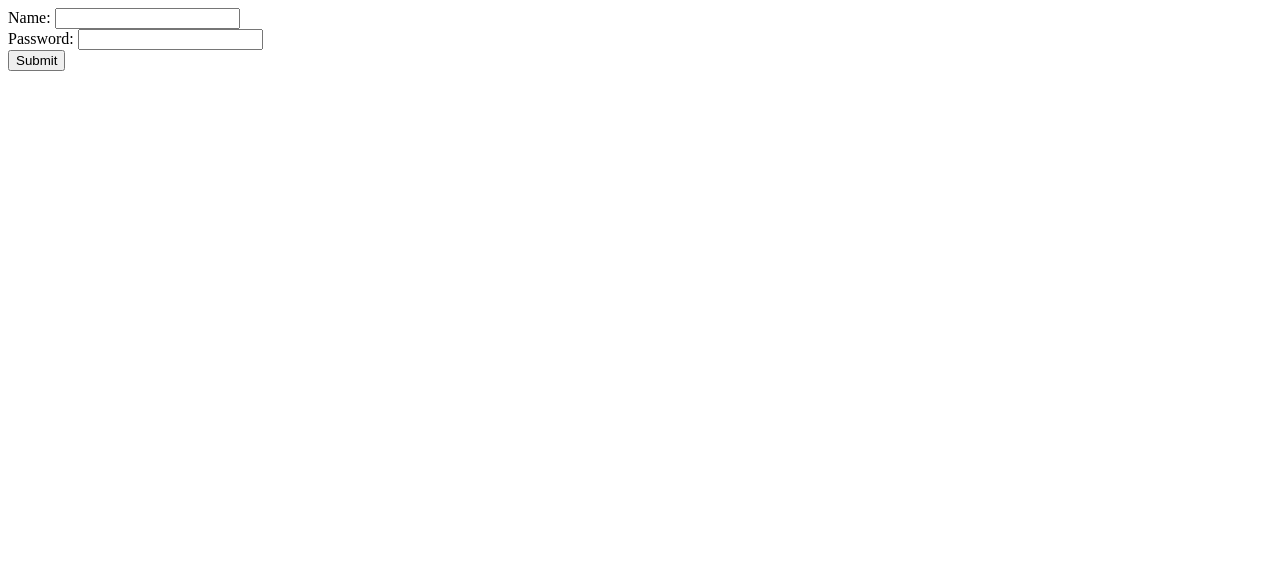
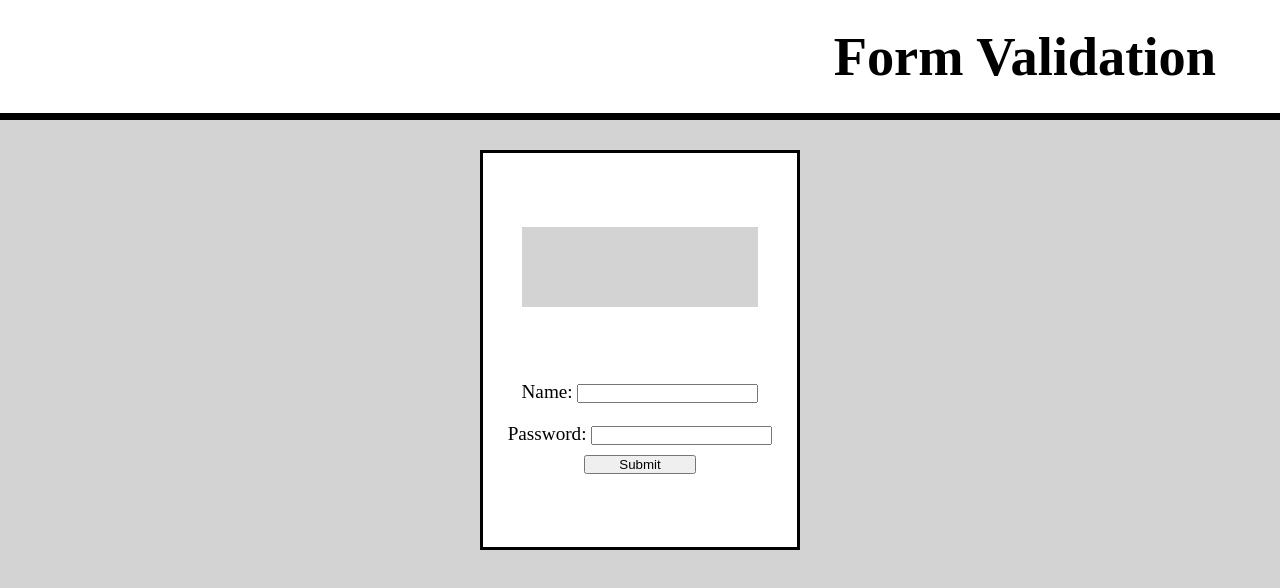
Before and after one commit to ProjectDueTmr/form-validation, a plain HTML site: page index.html in a window 1280 px wide. Drawn offline with Linux system fonts and the light colour scheme.

Commit message:
finished

```diff
--- a/index.html
+++ b/index.html
@@ -7,8 +7,14 @@
     <link rel="stylesheet" href="style.css">
 </head>
 <body>
-    <div id="error"></div>
-    <form id="form" action="./" method="GET">
+    <header>
+        <div>
+            <h1>Form Validation</h1>
+        </div>
+    </header>
+    <section class="formPanel">
+    <div id="error" class="error"></div>
+    <form id="form" class="form" action="./" method="GET">
         <div>
             <label for="name">Name:</label>
             <input id="name" name="name" type="text">
@@ -19,6 +25,7 @@
         </div>
         <button type="submit">Submit</button>
     </form>
+    </section>
     <script defer src="./main.js"></script>
 </body>
 </html>
--- a/main.js
+++ b/main.js
@@ -8,6 +8,12 @@ form.addEventListener('submit', (e) => {
     if (name.value === '' || name.value == null) {
         messages.push('Name is required');
     }
+    if(password.value.length <= 6){
+        messages.push('Password must be longer than 6 characters');
+    }
+    if(password.value.length >= 15){
+        messages.push('Password must be shorter than 15 characters');
+    }
     if(messages.length > 0){
         e.preventDefault()
         errorElement.innerText = messages.join(', ')
--- a/style.css
+++ b/style.css
@@ -0,0 +1,56 @@
+* {
+    margin: 0;
+    padding: 0;
+    box-sizing: border-box;
+}
+body{
+    display: flex;
+    /* justify-content: center; */
+    flex-direction: column;
+    align-items: center;
+    height: 100vh;
+    background-color: lightgray;
+}
+header{
+    display: flex;
+    justify-content: flex-end;
+    align-items: center;
+    width: 100%;
+    height: 15vh;
+    border-bottom: 7px solid black;
+    background-color: white;
+}
+header div {
+    margin-right: 4rem;
+    font-size: 1.7rem;
+}
+.formPanel{
+    background-color: white;
+    font-size: 1.2rem;
+    margin-top: 30px;
+    border: 3px solid black;
+    height: 50vh;
+    width: 25vw;
+    display: flex;
+    flex-direction: column;
+    align-items: center;
+    justify-content: center;
+}
+.form{
+    flex-direction: column;
+    display: flex;
+    align-items: center;
+}
+.error{
+    /* outline: 1px solid black; */
+    background-color: lightgrey;
+    height: 10vh;
+    width: 75%;
+    margin-bottom: 4rem;
+}
+.form div{
+    margin: 10px 0;
+}
+.form button{
+    width: 7rem;
+}
```
